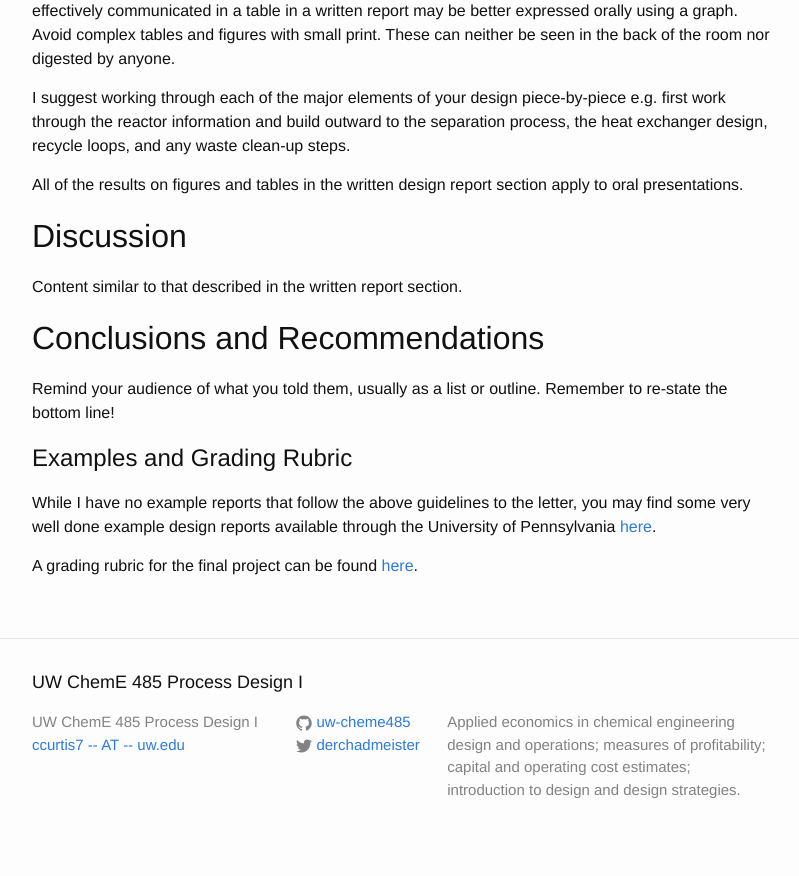
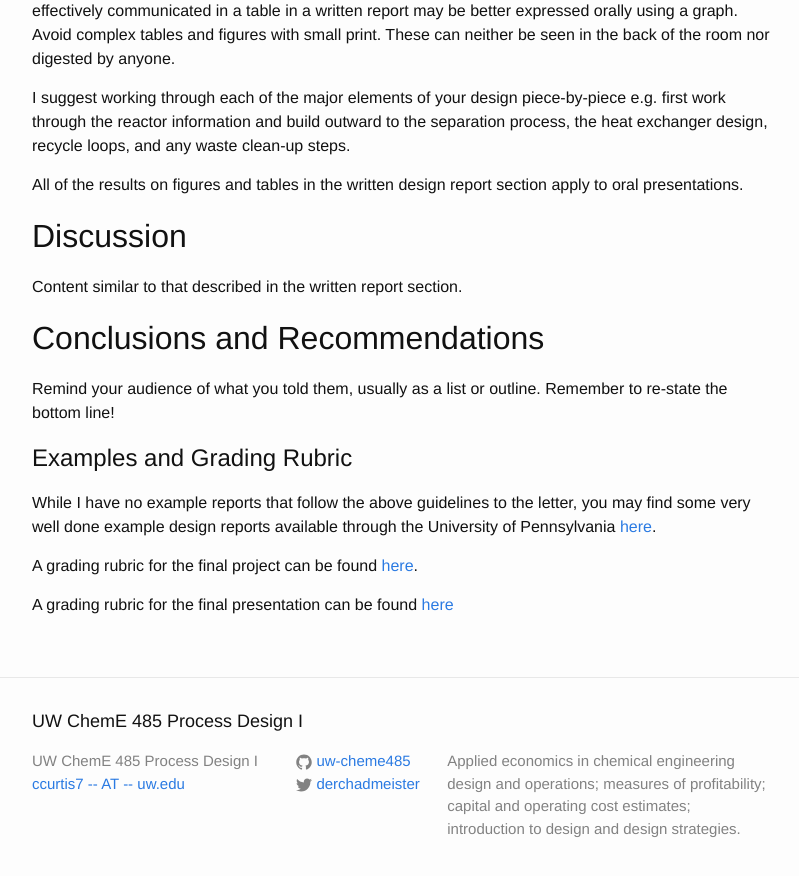
Before and after one commit to uw-cheme485/uw-cheme485.github.io, a Jekyll site: the page built from writing_guidelines.md, in a window 1280 px wide and 900 px high, scrolled down 6938 px. Shown: the top 876 px of the window, without its empty margins (238-1037 px from the left). Built offline with Jekyll 4.4.1, drawn with Linux system fonts in a browser that asks for light colours.

Commit message:
Added in presentation rubric.

```diff
--- a/writing_guidelines.md
+++ b/writing_guidelines.md
@@ -164,4 +164,6 @@ Remind your audience of what you told them, usually as a list or outline. Rememb
 
 While I have no example reports that follow the above guidelines to the letter, you may find some very well done example design reports available through the University of Pennsylvania [here](https://repository.upenn.edu/cbe_sdr/112/).
 
-A grading rubric for the final project can be found [here](https://github.com/uw-cheme485/uw-cheme485.github.io/raw/master/rubrics/485_Final_Project_Rubric.doc).
+A grading rubric for the final project can be found [here](https://github.com/uw-cheme485/uw-cheme485.github.io/raw/master/rubrics/485_Final_Project_Rubric_abb.doc).
+
+A grading rubric for the final presentation can be found [here](https://github.com/uw-cheme485/uw-cheme485.github.io/raw/master/rubrics/485_Presentation_Rubric_abb.doc)
```
Also changed, not shown: 2 other files.
